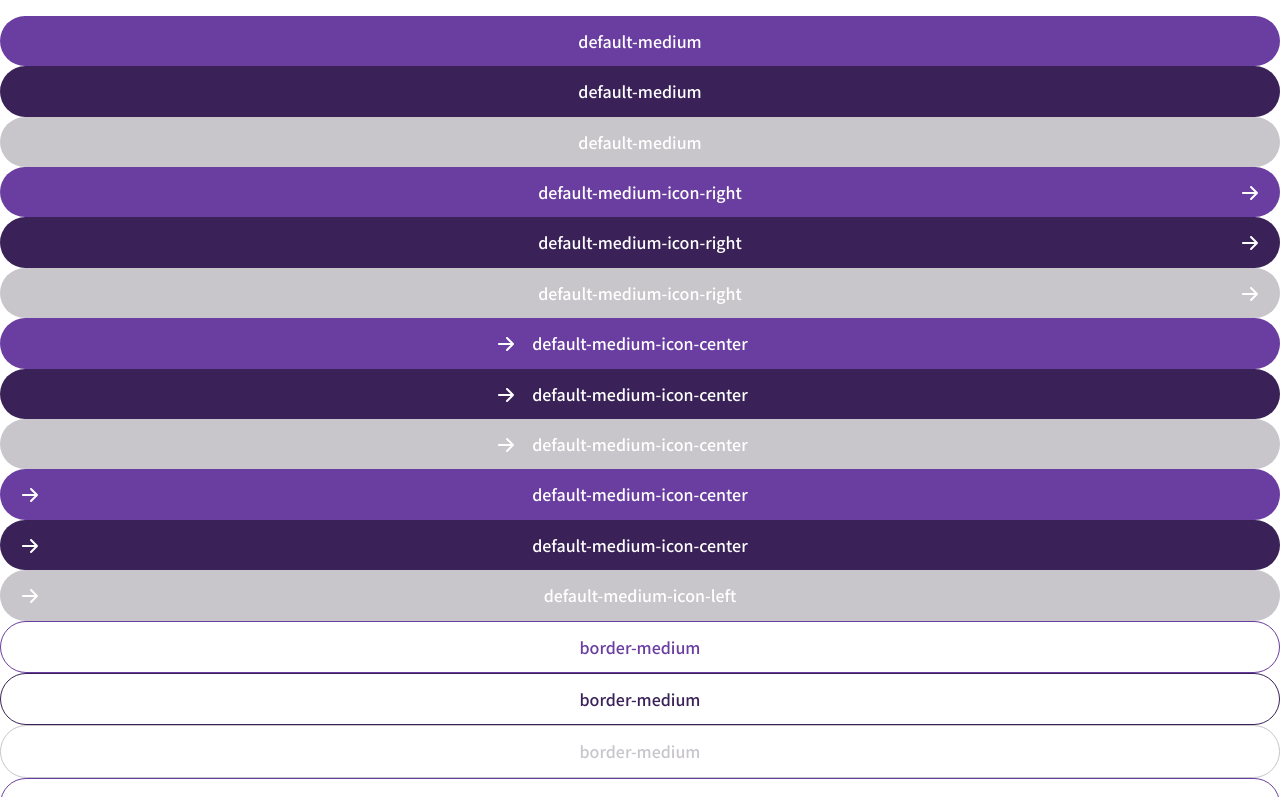
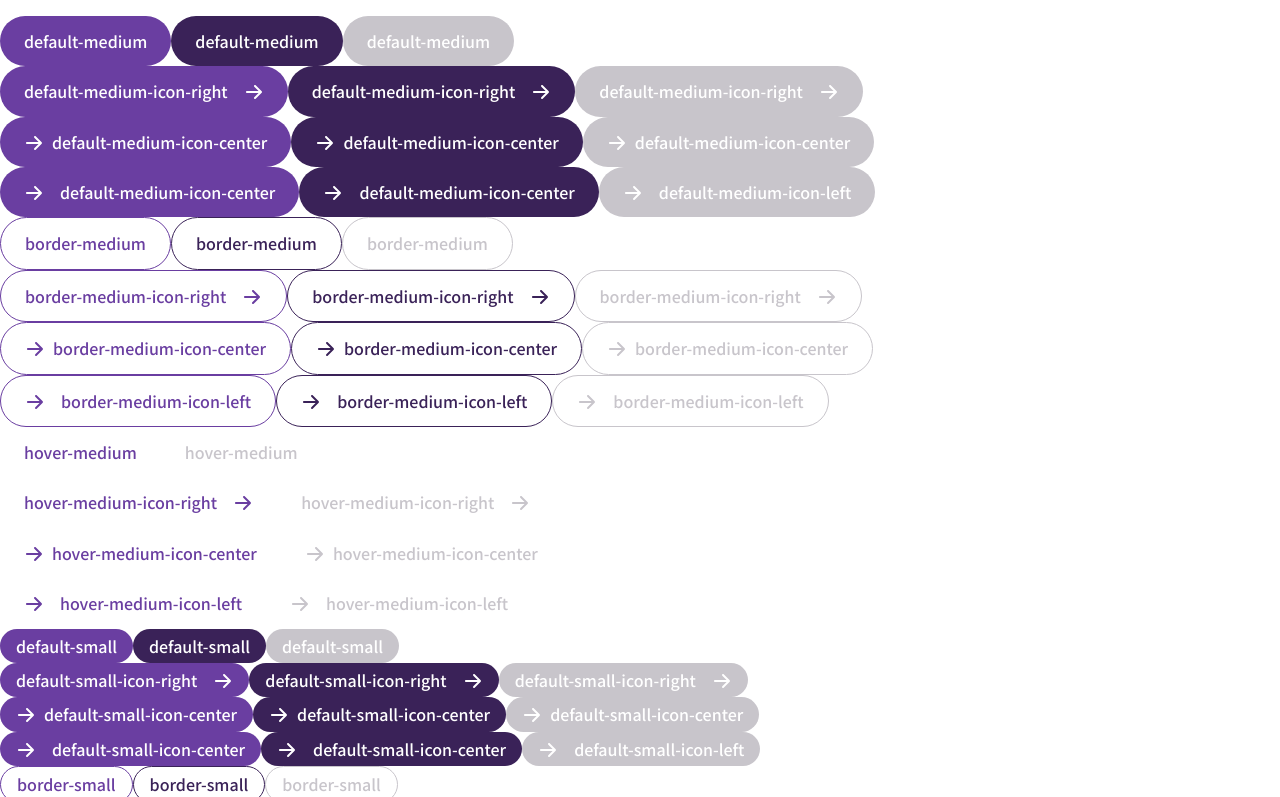
Before and after one commit to the51DT/inside_project, a Vue app: page /button in a window 1280 px wide. Shown: the part 2483-3280 px from the top of the page. Built offline with nearby package versions, Linux system fonts and the light colour scheme.

Commit message:
버튼 css 수정
버튼 css 수정

```diff
--- a/src/assets/scss/modules/_button.scss
+++ b/src/assets/scss/modules/_button.scss
@@ -42,16 +42,6 @@
       width: 100%;
       padding: 16px 0;
       display: block;
-    }
-    &.btn-medium {
-      width: 100%;
-      padding: 16px 0;
-      display: inline-block;
-    }
-    &.btn-small {
-      width: 100%;
-      padding: 8px 0;
-    }
       // iconPositionClass
       .icon-right {
         position: relative;
@@ -63,7 +53,6 @@
           height: rem(20px);
           background: url('@/assets/images/icon/icon_arrow_right.svg') no-repeat;
           background-size: contain;
-        right: rem(20px);
         }
       }
       .icon-center {
@@ -90,6 +79,103 @@
           background: url('@/assets/images/icon/icon_arrow_right.svg') no-repeat;
           background-size: contain;
           left: rem(20px);
+        }
+      }
+    }
+    &.btn-medium {
+      width: auto;
+      padding: rem(16px) rem(24px);
+      display: inline-block;
+      // iconPositionClass
+      .icon-right {
+        position: relative;
+        display: block;
+        padding: 0 rem(36px) 0 0;
+        &::before {
+          content: '';
+          position: absolute;
+          width: rem(20px);
+          height: rem(20px);
+          background: url('@/assets/images/icon/icon_arrow_right.svg') no-repeat;
+          background-size: contain;
+          right: 0;
+        }
+      }
+      .icon-center {
+        position: relative;
+        display: inline-block;
+        padding: 0 0 0 rem(28px);
+        &::before {
+          content: '';
+          position: absolute;
+          width: rem(20px);
+          height: rem(20px);
+          background: url('@/assets/images/icon/icon_arrow_right.svg') no-repeat;
+          background-size: contain;
+          left: 0;
+        }
+      }
+      .icon-left {
+        position: relative;
+        display: block;
+        padding: 0 0 0 rem(36px);
+        &::before {
+          content: '';
+          position: absolute;
+          width: rem(20px);
+          height: rem(20px);
+          background: url('@/assets/images/icon/icon_arrow_right.svg') no-repeat;
+          background-size: contain;
+          left: 0;
+        }
+      }
+    }
+    &.btn-small {
+      width: auto;
+      padding: rem(8px) rem(16px);
+      display: inline-block;
+      // iconPositionClass
+      .icon-right {
+        position: relative;
+        display: block;
+        padding: 0 rem(36px) 0 0;
+        &::before {
+          content: '';
+          position: absolute;
+          width: rem(20px);
+          height: rem(20px);
+          background: url('@/assets/images/icon/icon_arrow_right.svg') no-repeat;
+          background-size: contain;
+          right: 0;
+        }
+      }
+      .icon-center {
+        position: relative;
+        display: inline-block;
+        padding: 0 0 0 rem(28px);
+        &::before {
+          content: '';
+          position: absolute;
+          width: rem(20px);
+          height: rem(20px);
+          background: url('@/assets/images/icon/icon_arrow_right.svg') no-repeat;
+          background-size: contain;
+          left: 0;
+        }
+      }
+      .icon-left {
+        position: relative;
+        display: block;
+        padding: 0 0 0 rem(36px);
+        &::before {
+          content: '';
+          position: absolute;
+          width: rem(20px);
+          height: rem(20px);
+          background: url('@/assets/images/icon/icon_arrow_right.svg') no-repeat;
+          background-size: contain;
+          left: 0;
+        }
       }
     }
     // bg색 버튼
@@ -220,7 +306,6 @@
           background: url('@/assets/images/icon/icon_arrow_right_base.svg')
             no-repeat;
           background-size: contain;
-          right: rem(20px);
         }
       }
       .icon-center {
@@ -234,7 +319,6 @@
           background: url('@/assets/images/icon/icon_arrow_right_base.svg')
             no-repeat;
           background-size: contain;
-          left: rem(-36px);
         }
       }
       .icon-left {
@@ -248,7 +332,6 @@
           background: url('@/assets/images/icon/icon_arrow_right_base.svg')
             no-repeat;
           background-size: contain;
-          left: rem(20px);
         }
       }
     }
@@ -268,7 +351,6 @@
           background: url('@/assets/images/icon/icon_arrow_right_dark.svg')
             no-repeat;
           background-size: contain;
-          right: rem(20px);
         }
       }
       .icon-center {
@@ -282,7 +364,6 @@
           background: url('@/assets/images/icon/icon_arrow_right_dark.svg')
             no-repeat;
           background-size: contain;
-          left: rem(-36px);
         }
       }
       .icon-left {
@@ -296,7 +377,6 @@
           background: url('@/assets/images/icon/icon_arrow_right_dark.svg')
             no-repeat;
           background-size: contain;
-          left: rem(20px);
         }
       }
     }
@@ -318,7 +398,6 @@
           background: url('@/assets/images/icon/icon_arrow_right_disabled.svg')
             no-repeat;
           background-size: contain;
-          right: rem(20px);
         }
       }
       .icon-center {
@@ -332,7 +411,6 @@
           background: url('@/assets/images/icon/icon_arrow_right_disabled.svg')
             no-repeat;
           background-size: contain;
-          left: rem(-36px);
         }
       }
       .icon-left {
@@ -346,7 +424,6 @@
           background: url('@/assets/images/icon/icon_arrow_right_disabled.svg')
             no-repeat;
           background-size: contain;
-          left: rem(20px);
         }
       }
     }
@@ -366,7 +443,6 @@
           height: rem(24px);
           background: url('@/assets/images/logo/google_logo.png') no-repeat;
           background-size: contain;
-          right: rem(-36px);
         }
       }
     }
@@ -392,7 +468,6 @@
           background: url('@/assets/images/icon/icon_arrow_right_base.svg')
             no-repeat;
           background-size: contain;
-          right: rem(20px);
         }
       }
       .icon-center {
@@ -406,7 +481,6 @@
           background: url('@/assets/images/icon/icon_arrow_right_base.svg')
             no-repeat;
           background-size: contain;
-          left: rem(-36px);
         }
       }
       .icon-left {
@@ -420,7 +494,6 @@
           background: url('@/assets/images/icon/icon_arrow_right_base.svg')
             no-repeat;
           background-size: contain;
-          left: rem(20px);
         }
       }
     }
@@ -439,7 +512,6 @@
           background: url('@/assets/images/icon/icon_arrow_right_disabled.svg')
             no-repeat;
           background-size: contain;
-          right: rem(20px);
         }
       }
       .icon-center {
@@ -453,7 +525,6 @@
           background: url('@/assets/images/icon/icon_arrow_right_disabled.svg')
             no-repeat;
           background-size: contain;
-          left: rem(-36px);
         }
       }
       .icon-left {
@@ -467,7 +538,6 @@
           background: url('@/assets/images/icon/icon_arrow_right_disabled.svg')
             no-repeat;
           background-size: contain;
-          left: rem(20px);
         }
       }
     }
@@ -485,7 +555,7 @@
         .icon-right {
           position: relative;
           display: block;
-          padding-right: 36px;
+          padding-right: rem(36px);
           &::before {
             content: '';
             position: absolute;
@@ -502,7 +572,7 @@
         .icon-center {
           position: relative;
           display: inline-block;
-          padding-left: 28px;
+          padding-left: rem(28px);
           &::before {
             content: '';
             position: absolute;
@@ -519,7 +589,7 @@
         .icon-left {
           position: relative;
           display: block;
-          padding-left: 36px;
+          padding-left: rem(36px);
           &::before {
             content: '';
             position: absolute;
@@ -562,7 +632,7 @@
         .icon-right {
           position: relative;
           display: block;
-          padding-right: 36px;
+          padding-right: rem(36px);
           &::before {
             content: '';
             position: absolute;
@@ -579,7 +649,7 @@
         .icon-center {
           position: relative;
           display: inline-block;
-          padding-left: 28px;
+          padding-left: rem(28px);
           &::before {
             content: '';
             position: absolute;
@@ -596,7 +666,7 @@
         .icon-left {
           position: relative;
           display: block;
-          padding-left: 36px;
+          padding-left: rem(36px);
           &::before {
             content: '';
             position: absolute;
@@ -618,7 +688,7 @@
         .icon-right {
           position: relative;
           display: block;
-          padding-right: 36px;
+          padding-right: rem(36px);
           &::before {
             content: '';
             position: absolute;
@@ -635,7 +705,7 @@
         .icon-center {
           position: relative;
           display: inline-block;
-          padding-left: 28px;
+          padding-left: rem(28px);
           &::before {
             content: '';
             position: absolute;
@@ -652,7 +722,7 @@
         .icon-left {
           position: relative;
           display: block;
-          padding-left: 36px;
+          padding-left: rem(36px);
           &::before {
             content: '';
             position: absolute;
@@ -677,7 +747,42 @@
         font-size: 12px;
         font-weight: 500;
         line-height: normal;
+        .icon-right {
+          position: relative;
+          display: block;
+          padding-right: rem(31px);
+          &::before {
+            content: '';
+            position: absolute;
+            width: rem(15px);
+            height: rem(15px);
+          }
+        }
+        .icon-center {
+          position: relative;
+          display: inline-block;
+          padding-left: rem(24px);
+          &::before {
+            content: '';
+            position: absolute;
+            width: rem(15px);
+            height: rem(15px);
+            background-size: contain;
+          }
+        }
+        .icon-left {
+          position: relative;
+          display: block;
+          padding-left: rem(31px);
+          &::before {
+            content: '';
+            position: absolute;
+            width: rem(15px);
+            height: rem(15px);
+            background-size: contain;
           }
         }
       }
     }
+  }
+}
```
Lines whose indentation alone changed are shown as unchanged.
